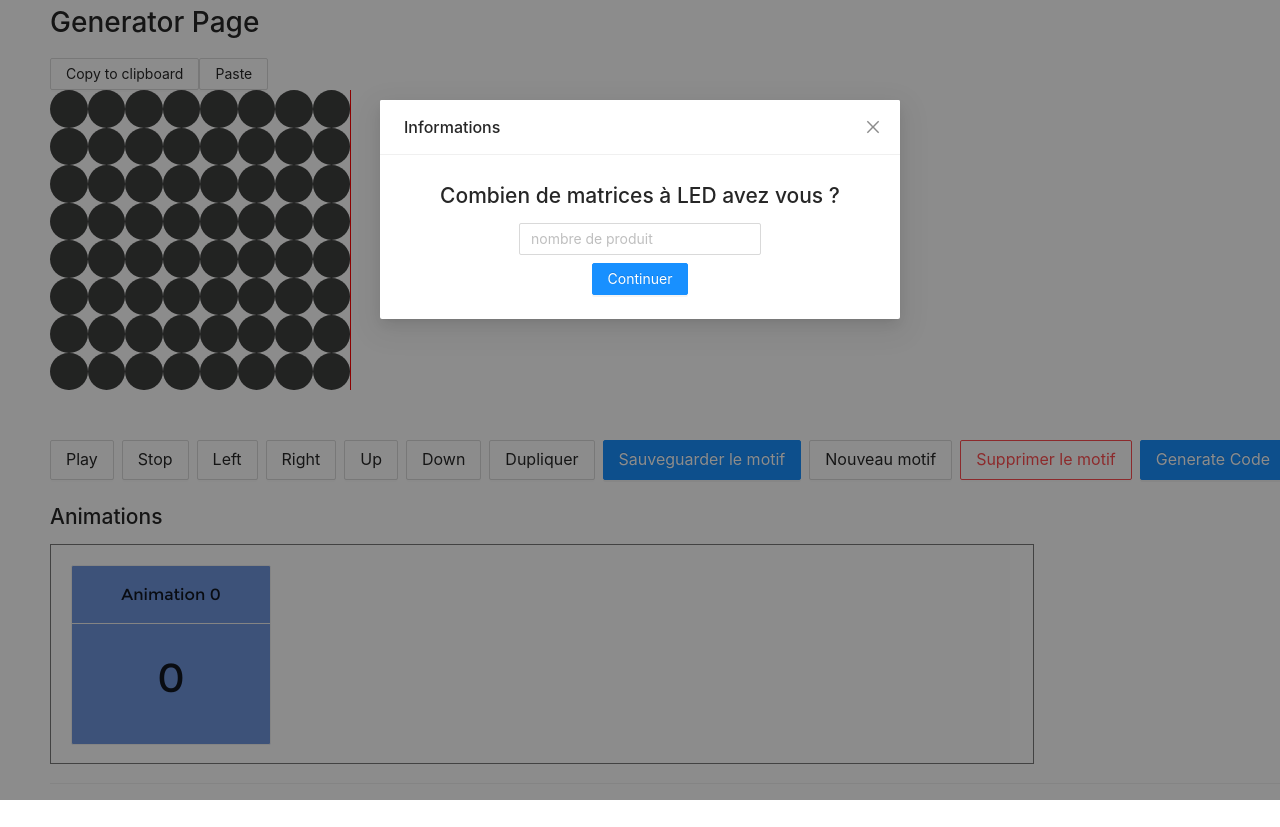
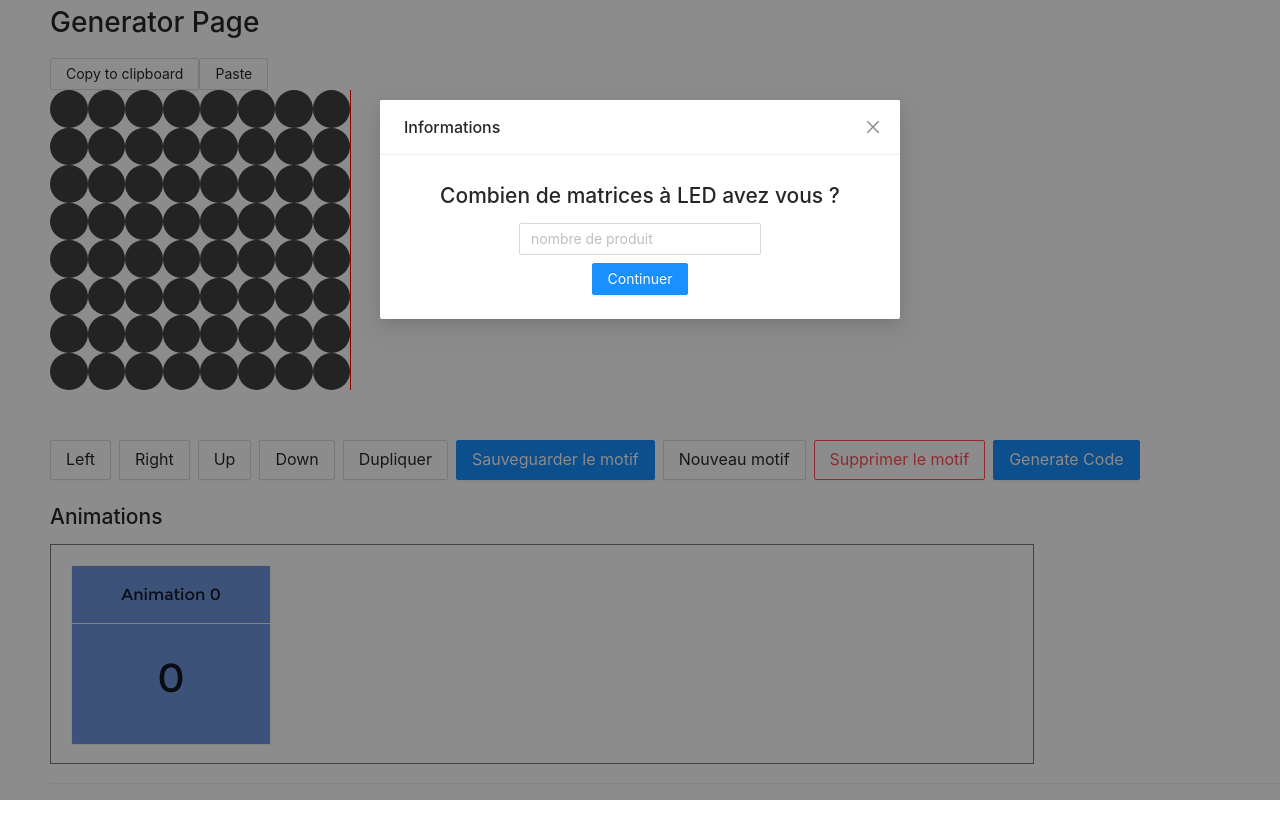
Before and after one commit to Franklin-Duval/led-matrix-motif-generator, a React (Create React App) app: page /generator in a window 1280 px wide. Built offline with nearby package versions, Linux system fonts and the light colour scheme.

Commit message:
fix: removing merging trashes

```diff
--- a/src/modules/generator/index.tsx
+++ b/src/modules/generator/index.tsx
@@ -28,31 +28,7 @@ export const GeneratorPage = () => {
   const [selectedKey, setSelectedKey] = useState<number>(0);
   const [myAnimation, setMyAnimation] = useState<number[][][][]>([listMatrice]);
   const [outputs, setOutputs] = useState<string[]>([]);
-  const [animationSpeed, setAnimationSpeed] = useState<number>(300);
-  const [animationID, setAnimationID] = useState<NodeJS.Timeout>();
   const [clipboard, setClipboard] = useState<number[][][]>([]);
-
-  const startAnimation = () => {
-    const looper = setInterval(() => {
-      if (selectedKey + 1 !== myAnimation.length) {
-        console.log('selectedKey is ', selectedKey);
-
-        setSelectedKey((selectedKey) => selectedKey + 1);
-      } else {
-        setSelectedKey(0);
-      }
-    }, animationSpeed);
-    setAnimationID(looper);
-  };
-
-  const stopAnimation = () => {
-    console.log(
-      'Stopping animation with animation length to ',
-      myAnimation.length,
-    );
-
-    clearInterval(animationID as NodeJS.Timeout);
-  };
 
   const copyToClipboard = () => {
     setClipboard(listMatrice);
@@ -220,12 +196,6 @@ export const GeneratorPage = () => {
       </div>
 
       <Space style={{ marginTop: 50 }}>
-        <Button size='large' onClick={startAnimation}>
-          Play
-        </Button>
-        <Button size='large' onClick={stopAnimation}>
-          Stop
-        </Button>
         <Button size='large' onClick={transLeft}>
           Left
         </Button>
```
